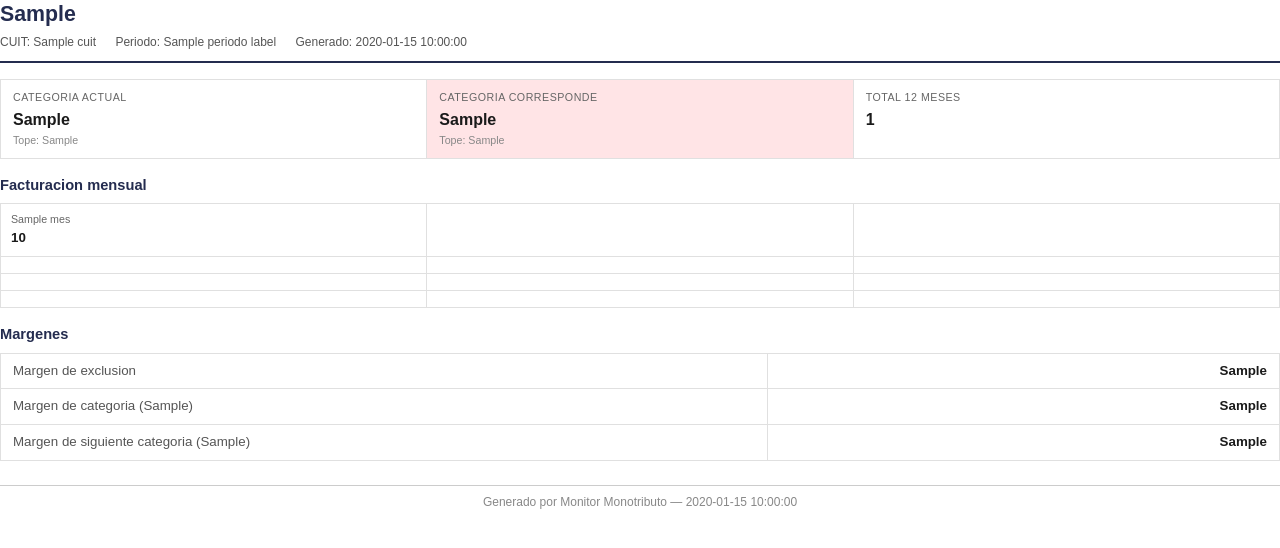
After one commit to mateoadann/monitor-monotributo, a Flask app: template website/templates/pdf_calculo.html in a window 1280 px wide. The commit adds this page. Shown: the top 548 px of the page. Run offline with Flask 3, Linux system fonts and the light colour scheme; the template is opened without the code that fills it: most values are stand-ins (such as "Sample title", 1, 10 or a date in 2020).

Commit message:
feat(pdf): add PDF export for calculo section
- Create pdf_generator.py with WeasyPrint HTML-to-PDF generation
- Add standalone A4 template with month grid, summary, margins
- Add GET /calculo/<mono_id>/pdf route reusing build_calculo()
- Add "Exportar PDF" button in dashboard calculo section
- Timestamp uses America/Argentina/Cordoba timezone
- Add weasyprint to requirements and libgdk-pixbuf2.0-0 to Dockerfile

```diff
--- a/requirements.txt
+++ b/requirements.txt
@@ -9,3 +9,4 @@ gunicorn==22.0.0
 redis==5.0.1
 rq==1.16.1
 cryptography
+weasyprint
--- a/website/templates/dashboard.html
+++ b/website/templates/dashboard.html
@@ -344,6 +344,7 @@
           </label>
           <button class="outline" type="submit">Ver periodo</button>
         </form>
+        <a class="outline" href="/calculo/{{ seleccionado_id }}/pdf?anchor={{ anchor_value }}" target="_blank">Exportar PDF</a>
       </div>
     </div>
     {% else %}
--- /dev/null
+++ b/website/templates/pdf_calculo.html
@@ -0,0 +1,256 @@
+<!DOCTYPE html>
+<html lang="es">
+<head>
+  <meta charset="UTF-8">
+  <style>
+    @page {
+      size: A4 portrait;
+      margin: 15mm 18mm;
+    }
+
+    * {
+      margin: 0;
+      padding: 0;
+      box-sizing: border-box;
+    }
+
+    body {
+      font-family: "Liberation Sans", Arial, Helvetica, sans-serif;
+      font-size: 10pt;
+      color: #1a1a1a;
+      line-height: 1.4;
+    }
+
+    /* ── Header ── */
+    .header {
+      margin-bottom: 16px;
+      border-bottom: 2px solid #242c4f;
+      padding-bottom: 10px;
+    }
+
+    .header__name {
+      font-size: 16pt;
+      font-weight: bold;
+      color: #242c4f;
+      margin-bottom: 4px;
+    }
+
+    .header__meta {
+      font-size: 9pt;
+      color: #555;
+    }
+
+    .header__meta span {
+      margin-right: 16px;
+    }
+
+    /* ── Summary ── */
+    .summary-table {
+      width: 100%;
+      border-collapse: collapse;
+      margin-bottom: 16px;
+    }
+
+    .summary-table td {
+      width: 33.33%;
+      padding: 10px 12px;
+      vertical-align: top;
+      border: 1px solid #e0e0e0;
+    }
+
+    .summary-table .label {
+      font-size: 8pt;
+      color: #666;
+      text-transform: uppercase;
+      letter-spacing: 0.5px;
+      display: block;
+      margin-bottom: 4px;
+    }
+
+    .summary-table .value {
+      font-size: 12pt;
+      font-weight: bold;
+      display: block;
+    }
+
+    .summary-table .tope {
+      font-size: 8pt;
+      color: #888;
+      display: block;
+      margin-top: 2px;
+    }
+
+    /* ── Estado colors ── */
+    .estado--sube {
+      background: #ffe4e6;
+      border-left: 4px solid #f43f5e;
+    }
+
+    .estado--baja {
+      background: #fef9c3;
+      border-left: 4px solid #eab308;
+    }
+
+    .estado--exclusion {
+      background: #fee2e2;
+      border-left: 4px solid #dc2626;
+    }
+
+    .estado--mantiene {
+      background: #dcfce7;
+      border-left: 4px solid #22c55e;
+    }
+
+    /* ── Month grid ── */
+    .section-title {
+      font-size: 11pt;
+      font-weight: bold;
+      color: #242c4f;
+      margin-bottom: 8px;
+      margin-top: 16px;
+    }
+
+    .month-table {
+      width: 100%;
+      border-collapse: collapse;
+      margin-bottom: 16px;
+    }
+
+    .month-table td {
+      width: 33.33%;
+      padding: 8px 10px;
+      border: 1px solid #e0e0e0;
+    }
+
+    .month-table .month-label {
+      font-size: 8pt;
+      color: #666;
+      display: block;
+    }
+
+    .month-table .month-value {
+      font-size: 10pt;
+      font-weight: bold;
+      display: block;
+      margin-top: 2px;
+    }
+
+    /* ── Margins ── */
+    .margins-table {
+      width: 100%;
+      border-collapse: collapse;
+      margin-bottom: 16px;
+    }
+
+    .margins-table td {
+      padding: 8px 12px;
+      border: 1px solid #e0e0e0;
+    }
+
+    .margins-table .margin-label {
+      color: #555;
+      width: 60%;
+    }
+
+    .margins-table .margin-value {
+      font-weight: bold;
+      text-align: right;
+    }
+
+    /* ── Footer ── */
+    .footer {
+      margin-top: 24px;
+      padding-top: 8px;
+      border-top: 1px solid #ccc;
+      text-align: center;
+      font-size: 9pt;
+      color: #888;
+    }
+  </style>
+</head>
+<body>
+
+  <!-- Header -->
+  <div class="header">
+    <div class="header__name">{{ razon_social }}</div>
+    <div class="header__meta">
+      <span>CUIT: {{ cuit }}</span>
+      <span>Periodo: {{ periodo_label }}</span>
+      <span>Generado: {{ generated_at }}</span>
+    </div>
+  </div>
+
+  <!-- Summary -->
+  <table class="summary-table">
+    <tr>
+      <td>
+        <span class="label">Categoria actual</span>
+        <span class="value">{{ detalle.categoria_actual }}</span>
+        <span class="tope">Tope: {{ detalle.tope_actual }}</span>
+      </td>
+      <td class="estado--{{ detalle.estado_categoria }}">
+        <span class="label">Categoria corresponde</span>
+        <span class="value">{{ detalle.categoria_corresponde }}</span>
+        <span class="tope">Tope: {{ detalle.tope_corresponde }}</span>
+      </td>
+      <td>
+        <span class="label">Total 12 meses</span>
+        <span class="value">{{ detalle.total_12m }}</span>
+      </td>
+    </tr>
+  </table>
+
+  <!-- Month grid -->
+  <div class="section-title">Facturacion mensual</div>
+  <table class="month-table">
+    {% set months = detalle.mensual.items() | list %}
+    {% for row in range(4) %}
+    <tr>
+      {% for col in range(3) %}
+        {% set idx = row * 3 + col %}
+        {% if idx < months | length %}
+          {% set mes, total = months[idx] %}
+          <td>
+            <span class="month-label">{{ mes }}</span>
+            <span class="month-value">{{ total }}</span>
+          </td>
+        {% else %}
+          <td></td>
+        {% endif %}
+      {% endfor %}
+    </tr>
+    {% endfor %}
+  </table>
+
+  <!-- Margins -->
+  <div class="section-title">Margenes</div>
+  <table class="margins-table">
+    <tr>
+      <td class="margin-label">Margen de exclusion</td>
+      <td class="margin-value">{{ detalle.margen_exclusion }}</td>
+    </tr>
+    <tr>
+      <td class="margin-label">Margen de categoria ({{ detalle.categoria_actual }})</td>
+      <td class="margin-value">{{ detalle.margen_categoria }}</td>
+    </tr>
+    {% if detalle.margen_siguiente %}
+    <tr>
+      <td class="margin-label">
+        {% if detalle.estado_categoria == 'sube' %}
+          Margen de siguiente categoria ({{ detalle.categoria_corresponde }})
+        {% elif detalle.estado_categoria == 'baja' %}
+          Margen para mantener categoria ({{ detalle.categoria_corresponde }})
+        {% endif %}
+      </td>
+      <td class="margin-value">{{ detalle.margen_siguiente }}</td>
+    </tr>
+    {% endif %}
+  </table>
+
+  <!-- Footer -->
+  <div class="footer">
+    Generado por Monitor Monotributo &mdash; {{ generated_at }}
+  </div>
+
+</body>
+</html>
```
Also changed, not shown: website/pdf_generator.py (added, +31 -0 lines), website/views.py (+30 -0 lines), 1 other file.
